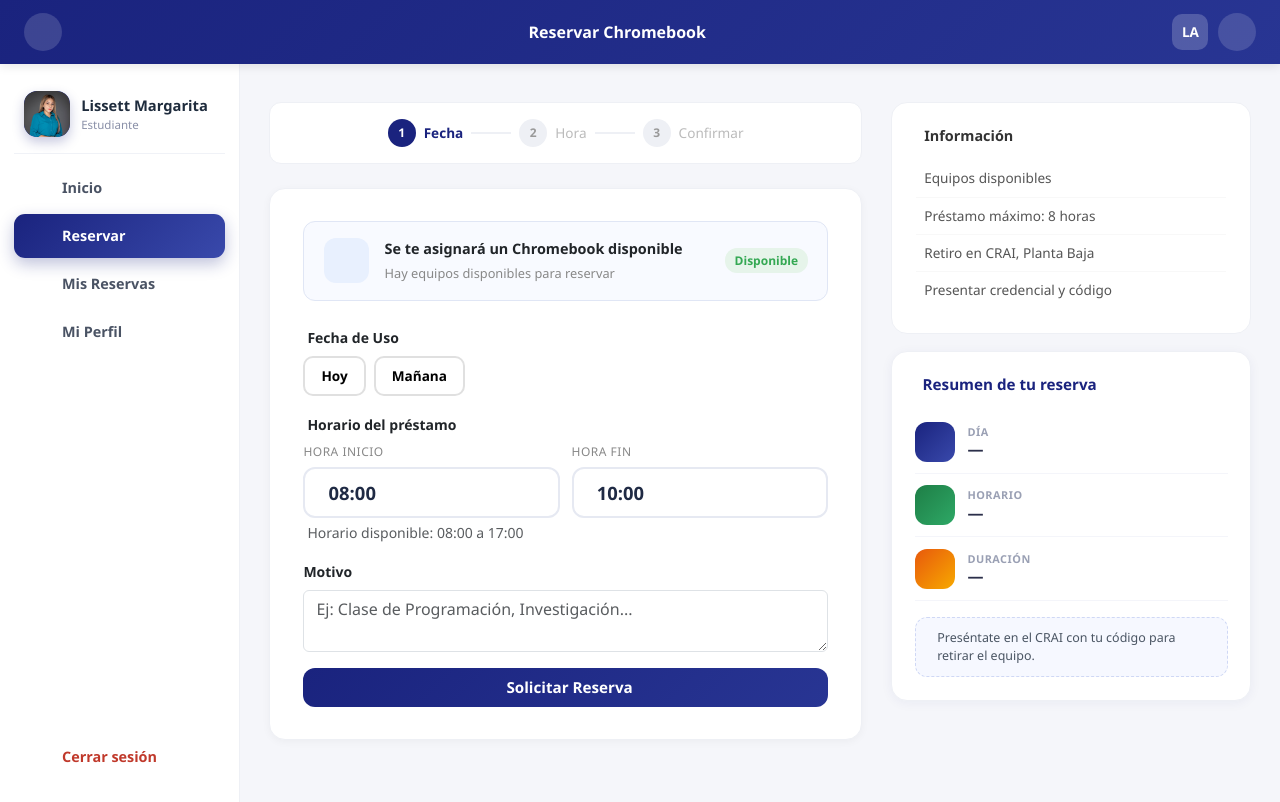
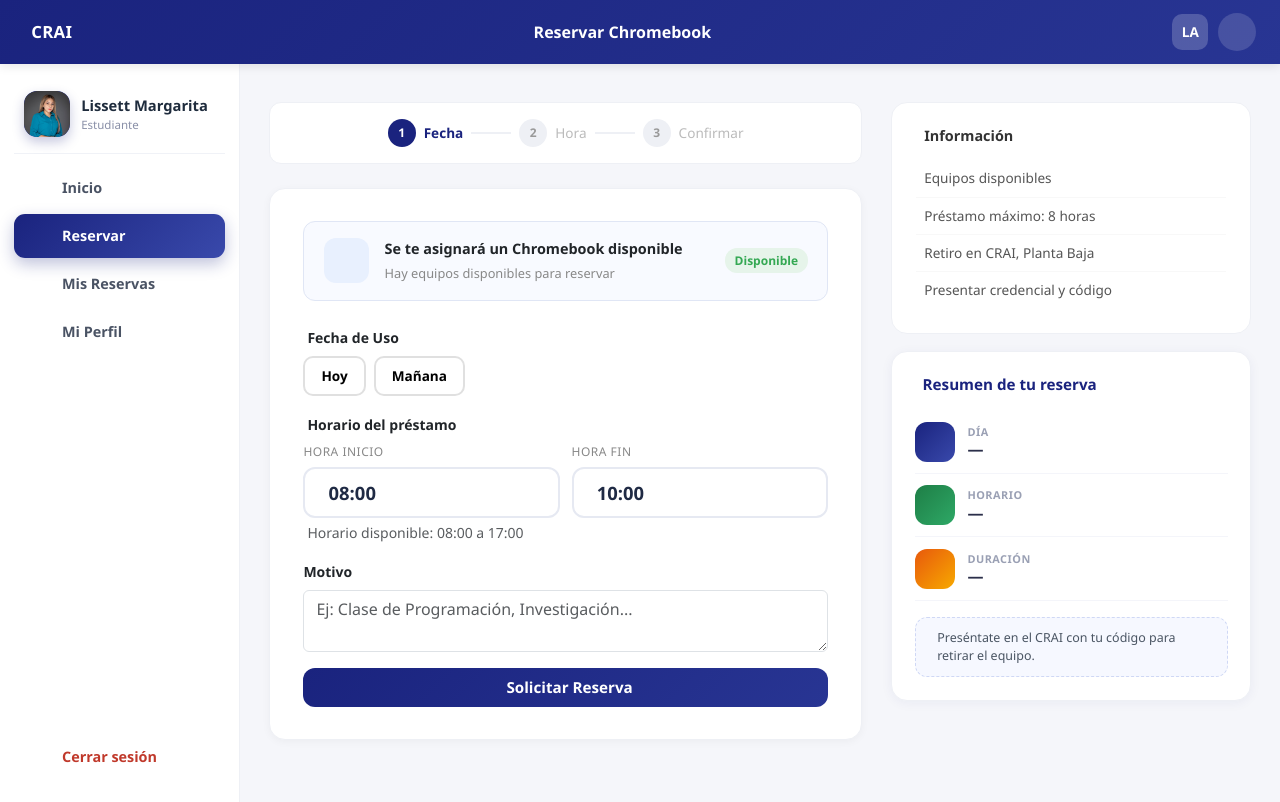
Before and after one commit to AnderProject/crai-chromebook-management, a Django app: page /estudiantes/reservar/ in a window 1280 px wide. Run offline with Django 5.2, Linux system fonts and the light colour scheme; a user stored in the database is signed in; data comes from the database, SQL or seed files in the repository; some libraries are stand-ins or nearby versions.

Commit message:
style(estudiante): quitar flecha de retroceder del navbar; marca CRAI en su lugar
- mis reservas y reservar: la flecha se reemplaza por la marca CRAI (enlace al inicio)
- perfil: se quita la flecha; el logo 'Mi Perfil' ocupa la izquierda

Co-Authored-By: Claude Fable 5 <noreply@anthropic.com>

```diff
--- a/static/css/sidebar_estudiante.css
+++ b/static/css/sidebar_estudiante.css
@@ -60,3 +60,12 @@
     .est-side-nav { flex-direction: row; gap: 0.4rem; }
     .est-side-salir { margin-top: 0; margin-left: auto; }
 }
+
+/* Marca CRAI en el navbar (reemplaza la flecha de retroceder) */
+.navbar-marca {
+    display: inline-flex; align-items: center; gap: 0.45rem;
+    color: #fff; text-decoration: none; font-weight: 700; font-size: 1.05rem;
+    letter-spacing: 0.3px; transition: opacity 0.15s ease;
+}
+.navbar-marca i { font-size: 1.3rem; }
+.navbar-marca:hover { color: #fff; opacity: 0.85; }
--- a/templates/estudiantes/mis_reservas.html
+++ b/templates/estudiantes/mis_reservas.html
@@ -13,7 +13,7 @@
 <div class="reservas-layout">
 
     <nav class="reservas-navbar">
-        <a href="{% url 'estudiantes:portal_estudiante' %}" class="btn-volver"><i class="bi bi-arrow-left"></i></a>
+        <a href="{% url 'estudiantes:portal_estudiante' %}" class="navbar-marca"><i class="bi bi-book"></i><span>CRAI</span></a>
         <span class="navbar-titulo">Mis Reservas</span>
         <div class="navbar-derecha">
             {% if user.perfil.foto %}<div class="navbar-avatar"><img src="{{ user.perfil.foto.url }}" alt="Foto de perfil" class="avatar-img"></div>{% else %}<div class="navbar-avatar">{{ user.first_name|first|upper }}{{ user.last_name|first|upper }}</div>{% endif %}
--- a/templates/estudiantes/perfil.html
+++ b/templates/estudiantes/perfil.html
@@ -16,9 +16,6 @@
 <div class="estudiante-portal">
 
     <nav class="portal-navbar">
-        <a href="{% url 'estudiantes:portal_estudiante' %}" class="btn-salir-icon" title="Volver al portal">
-            <i class="bi bi-arrow-left"></i>
-        </a>
         <div class="navbar-logo">
             <i class="bi bi-person-circle"></i>
             <span>Mi Perfil</span>
--- a/templates/estudiantes/reservar.html
+++ b/templates/estudiantes/reservar.html
@@ -16,9 +16,7 @@
 <div class="reservar-layout">
 
     <nav class="reservar-navbar">
-        <a href="{% url 'estudiantes:portal_estudiante' %}" class="btn-volver">
-            <i class="bi bi-arrow-left"></i>
-        </a>
+        <a href="{% url 'estudiantes:portal_estudiante' %}" class="navbar-marca"><i class="bi bi-book"></i><span>CRAI</span></a>
         <span class="navbar-titulo">Reservar Chromebook</span>
         <div class="navbar-derecha">
             <div class="navbar-avatar">{{ user.first_name|first|upper }}{{ user.last_name|first|upper }}</div>
```
